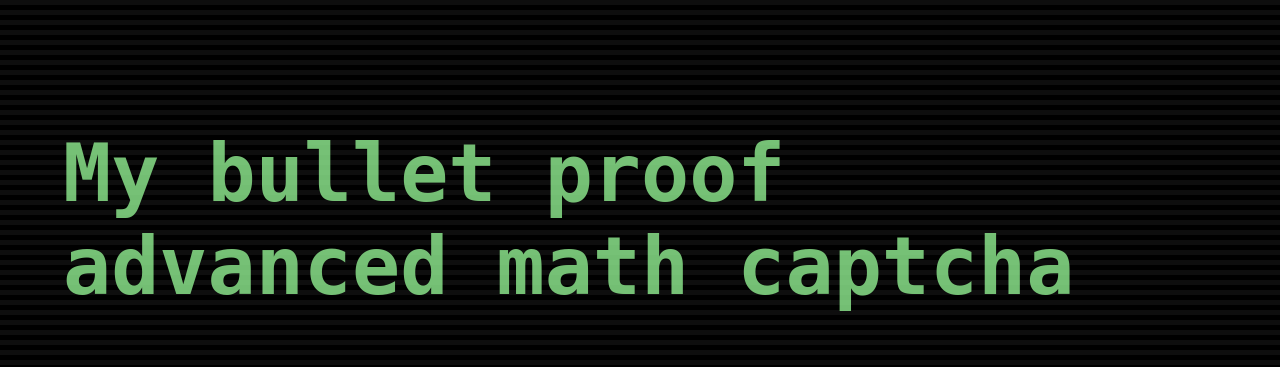
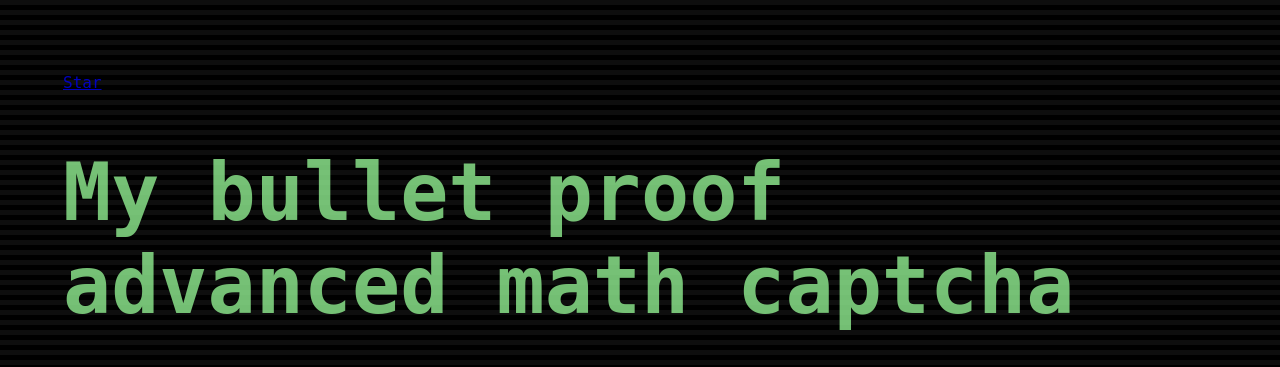
Before and after one commit to athoune/crack-my-math-captcha, a Python web app: template templates/index.html in a window 1280 px wide. Shown: the top 367 px of the page. Run offline with Jinja, Linux system fonts and the light colour scheme; the template is opened without the code that fills it, so the values that code supplies are empty.

Commit message:
feat: Github button

```diff
--- a/templates/base.html
+++ b/templates/base.html
@@ -3,9 +3,20 @@
     <head>
         <meta charset="utf-8" />
         <title>Crack my math captcha</title>
-            <link rel="stylesheet" type="text/css" href="/assets/style.css" />
+        <link rel="stylesheet" type="text/css" href="/assets/style.css" />
+        <!-- Place this tag in your head or just before your close body tag. -->
+        <script async defer src="https://buttons.github.io/buttons.js"></script>
     </head>
     <body>
+        <!-- Place this tag where you want the button to render. -->
+        <a
+            class="github-button"
+            href="https://github.com/athoune/crack-my-math-captcha"
+            data-color-scheme="no-preference: light_high_contrast; light: light; dark: dark;"
+            data-size="large"
+            aria-label="Star athoune/crack-my-math-captcha on GitHub"
+            >Star</a
+        >
         {% block content %}{% endblock %}
     </body>
 </html>
```
